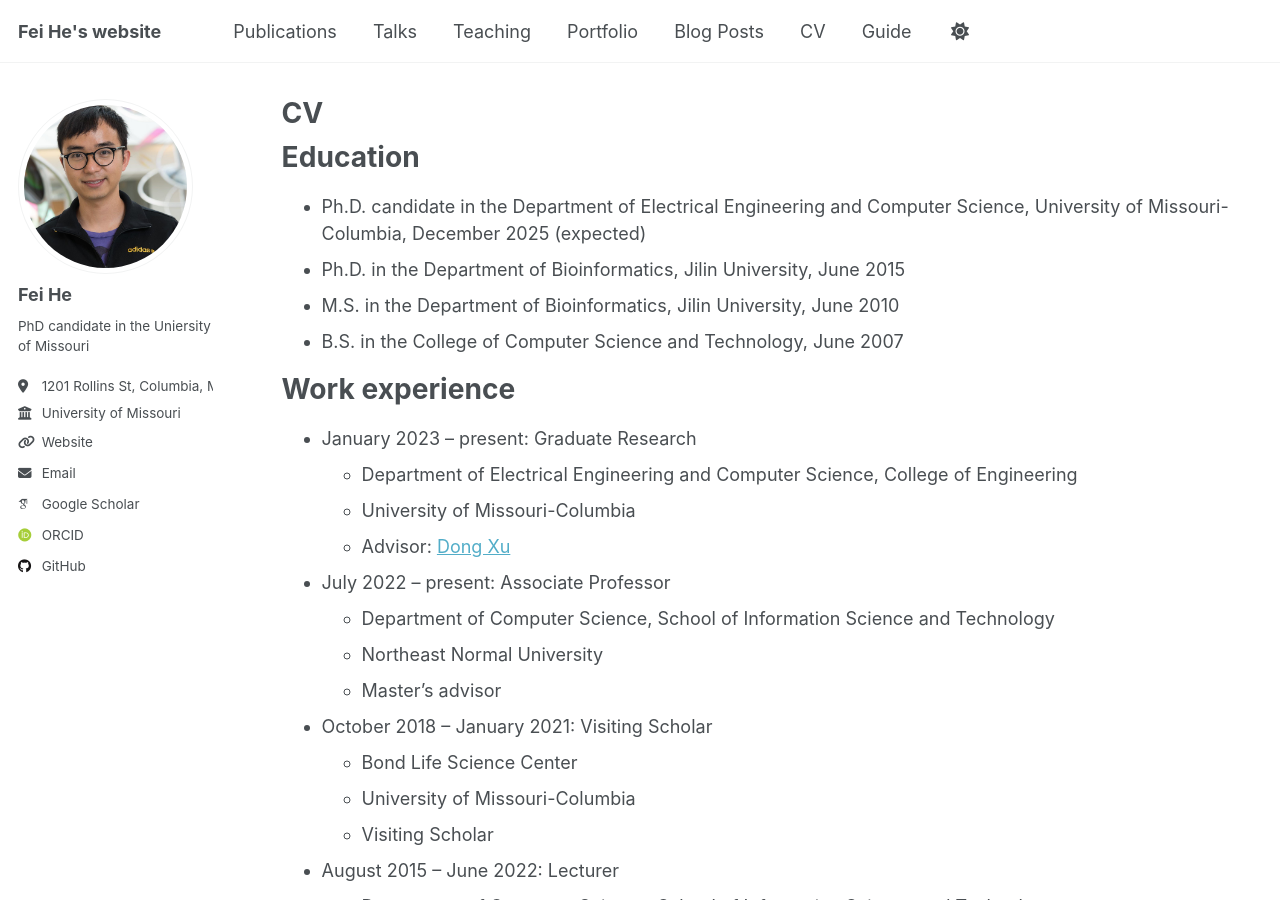
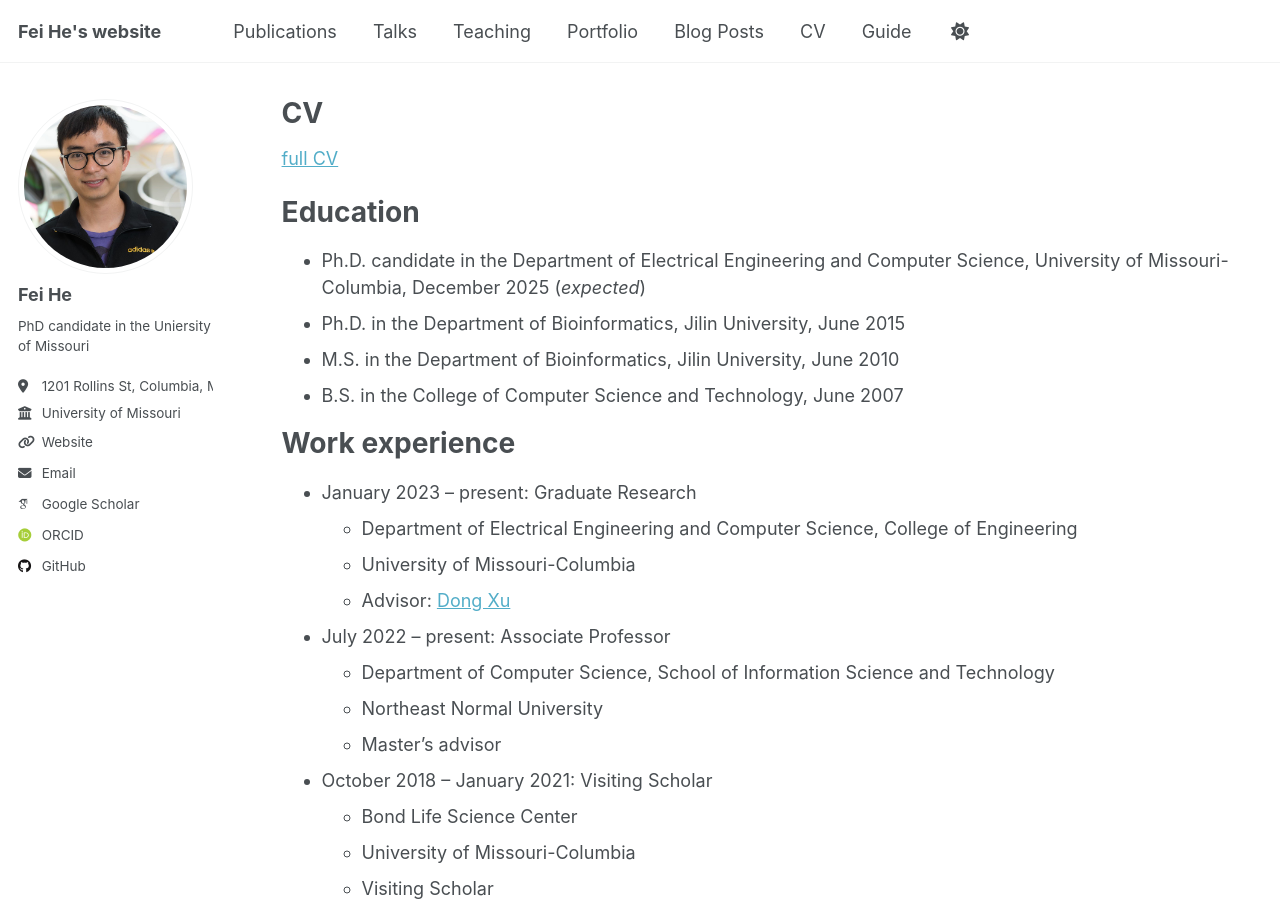
Before and after one commit to coffee19850519/coffee19850519.github.io, a Jekyll site: the page built from _pages/cv.md, in a window 1280 px wide and 900 px high. Built offline with Jekyll 4.4.1, drawn with Linux system fonts in a browser that asks for light colours; some web fonts are replaced.

Commit message:
update CV

```diff
--- a/_pages/cv.md
+++ b/_pages/cv.md
@@ -9,9 +9,11 @@ redirect_from:
 
 {% include base_path %}
 
+[full CV](../assets/CV_latest.pdf)
+
 Education
 ======
-* Ph.D. candidate in the Department of Electrical Engineering and Computer Science, University of Missouri-Columbia, December 2025 (expected)
+* Ph.D. candidate in the Department of Electrical Engineering and Computer Science, University of Missouri-Columbia, December 2025 (*expected*)
 * Ph.D. in the Department of Bioinformatics, Jilin University, June 2015
 * M.S. in the Department of Bioinformatics, Jilin University, June 2010
 * B.S. in the College of Computer Science and Technology, June 2007
```
Also changed, not shown: 1 other file.
